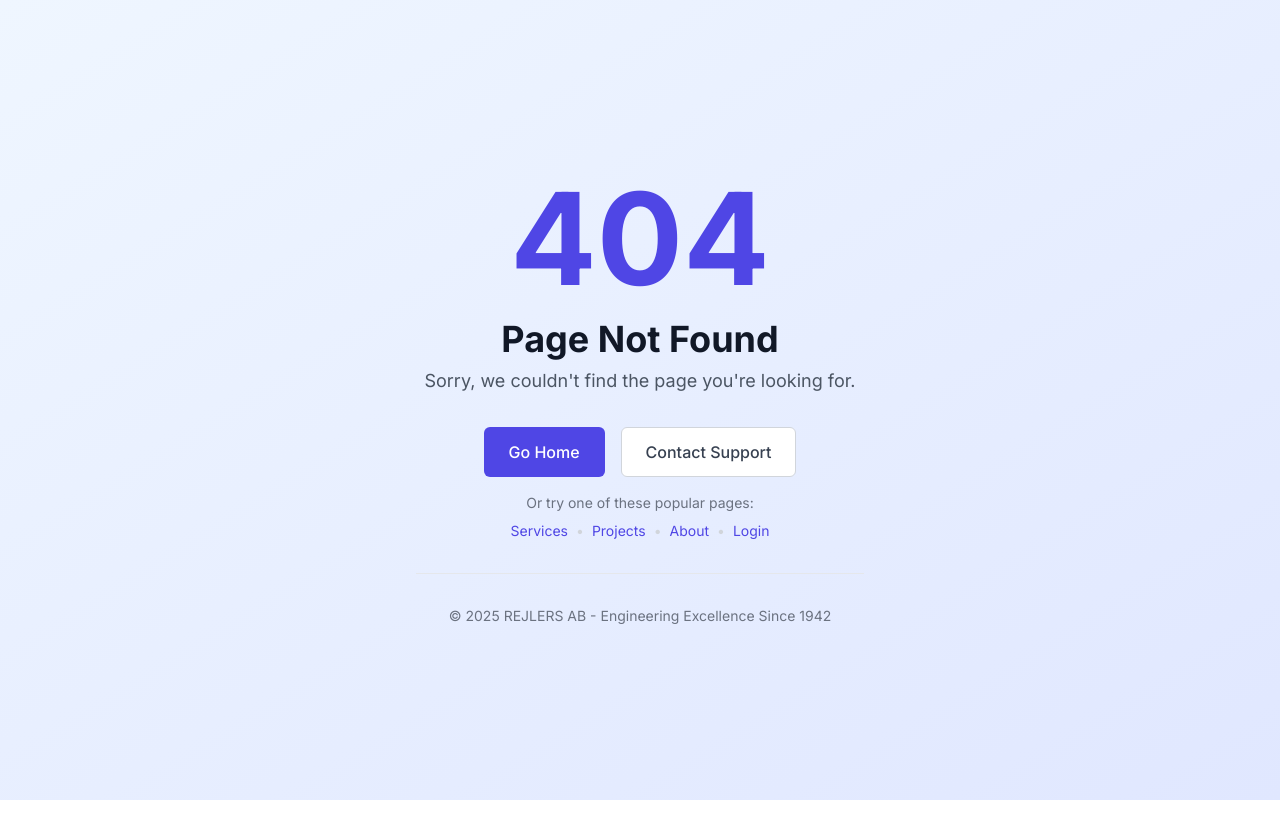
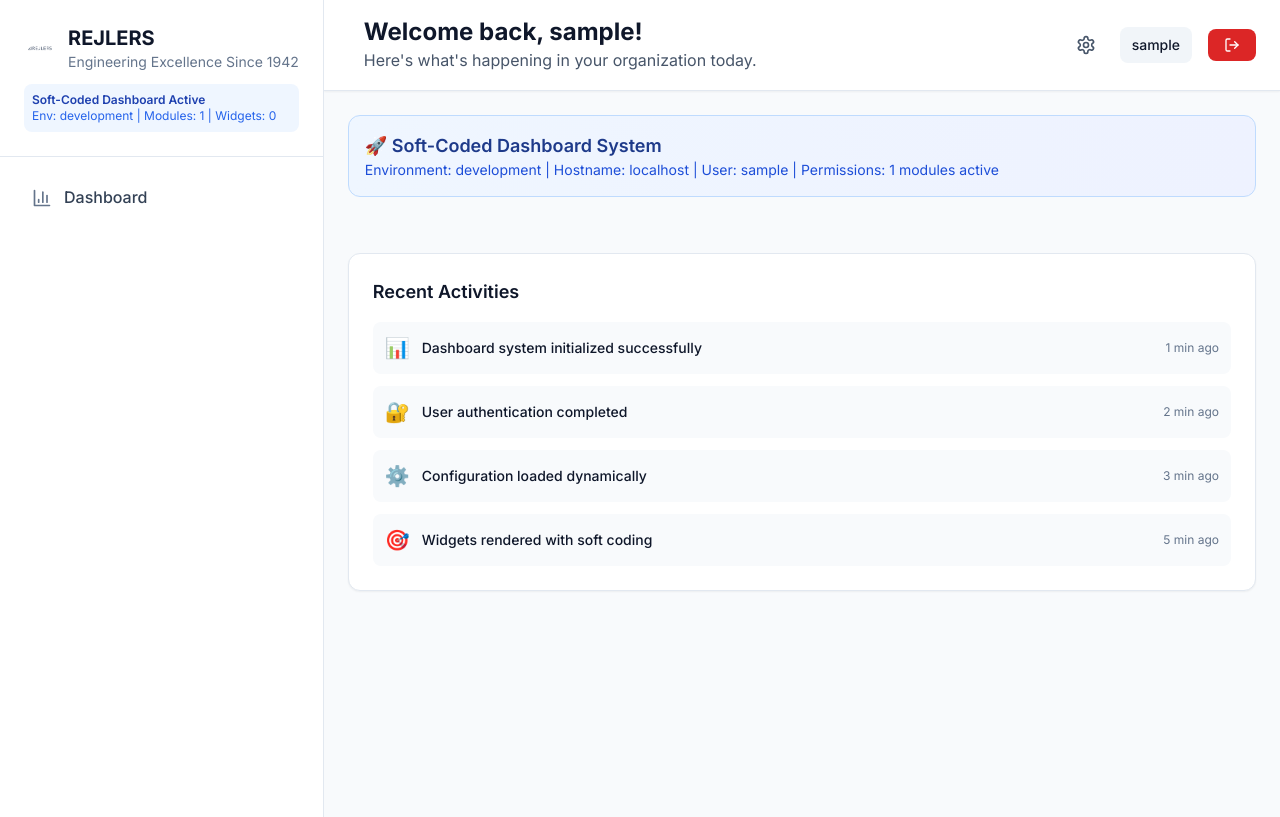
Before and after one commit to TanzeemAgra/Rejlers-frontend, a Next.js app: page /dashboard/new in a window 1280 px wide. Before the commit this address had no page. Built offline with nearby package versions, Linux system fonts and the light colour scheme; no server answers; sample sign-in values are in the browser's storage.

Commit message:
Add new soft-coded dashboard route at /dashboard/new

```diff
--- /dev/null
+++ b/src/app/dashboard/new/page.tsx
@@ -0,0 +1,14 @@
+'use client';
+
+import React from 'react';
+import SoftCodedDashboard from '@/components/dashboard/SoftCodedDashboard';
+
+/**
+ * New Soft-Coded Dashboard Route
+ * Access this at /dashboard/new to test the reconstructed dashboard
+ */
+const NewDashboard: React.FC = () => {
+  return <SoftCodedDashboard />;
+};
+
+export default NewDashboard;
```
